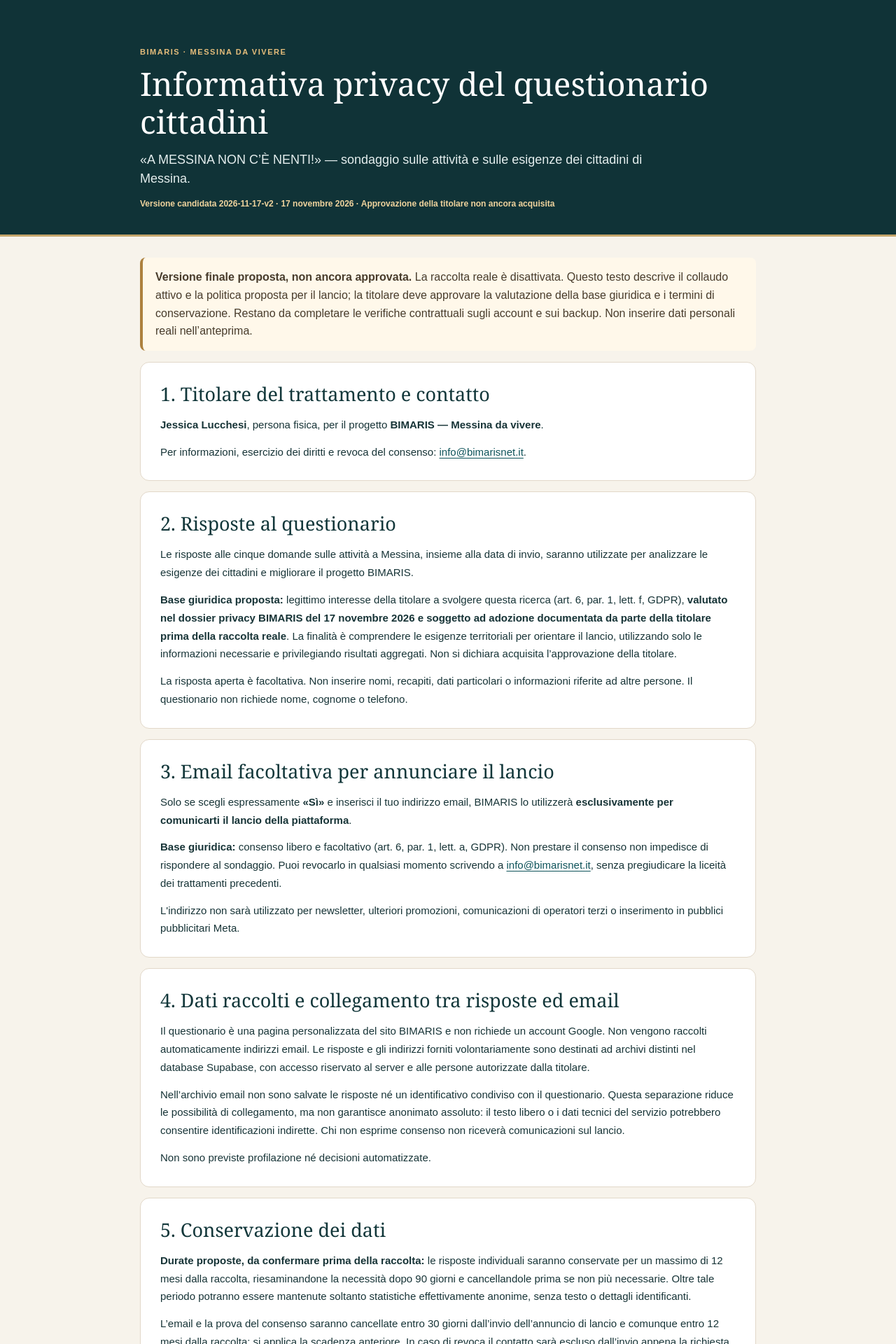
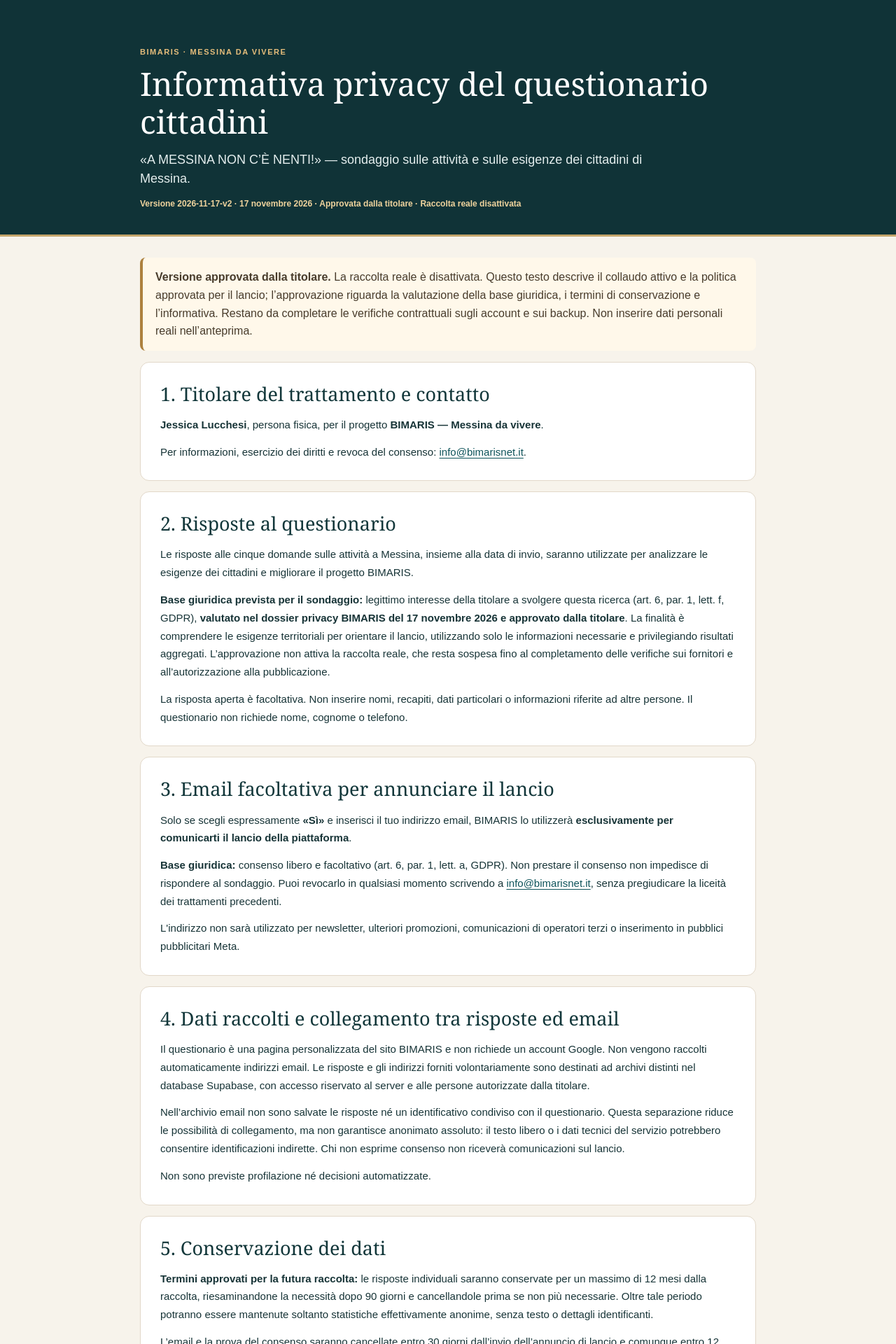
Before and after one commit to giovannibrunetto/bimaris-platform, a Next.js app in the folder apps/web/: page /privacy-questionario in a window 1280 px wide. Shown: the top 1920 px of the page at 70% size. Built offline with nearby package versions, Linux system fonts and the light colour scheme.

Commit message:
docs(survey): record controller approval reported by promoter; preserve collection hold

```diff
--- a/apps/web/app/privacy-questionario/page.tsx
+++ b/apps/web/app/privacy-questionario/page.tsx
@@ -14,12 +14,12 @@ export default function PrivacyQuestionarioPage() {
         <p className="survey-privacy__eyebrow">BIMARIS · Messina da vivere</p>
         <h1>Informativa privacy del questionario cittadini</h1>
         <p className="survey-privacy__subtitle">«A MESSINA NON C’È NENTI!» — sondaggio sulle attività e sulle esigenze dei cittadini di Messina.</p>
-        <p className="survey-privacy__version">Versione candidata 2026-11-17-v2 · 17 novembre 2026 · Approvazione della titolare non ancora acquisita</p>
+        <p className="survey-privacy__version">Versione 2026-11-17-v2 · 17 novembre 2026 · Approvata dalla titolare · Raccolta reale disattivata</p>
       </div>
     </header>
 
     <div className="survey-privacy__container survey-privacy__content">
-      <p className="survey-privacy__notice"><strong>Versione finale proposta, non ancora approvata.</strong> La raccolta reale è disattivata. Questo testo descrive il collaudo attivo e la politica proposta per il lancio; la titolare deve approvare la valutazione della base giuridica e i termini di conservazione. Restano da completare le verifiche contrattuali sugli account e sui backup. Non inserire dati personali reali nell’anteprima.</p>
+      <p className="survey-privacy__notice"><strong>Versione approvata dalla titolare.</strong> La raccolta reale è disattivata. Questo testo descrive il collaudo attivo e la politica approvata per il lancio; l’approvazione riguarda la valutazione della base giuridica, i termini di conservazione e l’informativa. Restano da completare le verifiche contrattuali sugli account e sui backup. Non inserire dati personali reali nell’anteprima.</p>
 
       <section aria-labelledby="survey-owner">
         <h2 id="survey-owner">1. Titolare del trattamento e contatto</h2>
@@ -30,7 +30,7 @@ export default function PrivacyQuestionarioPage() {
       <section aria-labelledby="survey-purpose">
         <h2 id="survey-purpose">2. Risposte al questionario</h2>
         <p>Le risposte alle cinque domande sulle attività a Messina, insieme alla data di invio, saranno utilizzate per analizzare le esigenze dei cittadini e migliorare il progetto BIMARIS.</p>
-        <p><strong>Base giuridica proposta:</strong> legittimo interesse della titolare a svolgere questa ricerca (art. 6, par. 1, lett. f, GDPR), <strong>valutato nel dossier privacy BIMARIS del 17 novembre 2026 e soggetto ad adozione documentata da parte della titolare prima della raccolta reale</strong>. La finalità è comprendere le esigenze territoriali per orientare il lancio, utilizzando solo le informazioni necessarie e privilegiando risultati aggregati. Non si dichiara acquisita l’approvazione della titolare.</p>
+        <p><strong>Base giuridica prevista per il sondaggio:</strong> legittimo interesse della titolare a svolgere questa ricerca (art. 6, par. 1, lett. f, GDPR), <strong>valutato nel dossier privacy BIMARIS del 17 novembre 2026 e approvato dalla titolare</strong>. La finalità è comprendere le esigenze territoriali per orientare il lancio, utilizzando solo le informazioni necessarie e privilegiando risultati aggregati. L’approvazione non attiva la raccolta reale, che resta sospesa fino al completamento delle verifiche sui fornitori e all’autorizzazione alla pubblicazione.</p>
         <p>La risposta aperta è facoltativa. Non inserire nomi, recapiti, dati particolari o informazioni riferite ad altre persone. Il questionario non richiede nome, cognome o telefono.</p>
       </section>
 
@@ -50,7 +50,7 @@ export default function PrivacyQuestionarioPage() {
 
       <section aria-labelledby="survey-retention">
         <h2 id="survey-retention">5. Conservazione dei dati</h2>
-        <p><strong>Durate proposte, da confermare prima della raccolta:</strong> le risposte individuali saranno conservate per un massimo di 12 mesi dalla raccolta, riesaminandone la necessità dopo 90 giorni e cancellandole prima se non più necessarie. Oltre tale periodo potranno essere mantenute soltanto statistiche effettivamente anonime, senza testo o dettagli identificanti.</p>
+        <p><strong>Termini approvati per la futura raccolta:</strong> le risposte individuali saranno conservate per un massimo di 12 mesi dalla raccolta, riesaminandone la necessità dopo 90 giorni e cancellandole prima se non più necessarie. Oltre tale periodo potranno essere mantenute soltanto statistiche effettivamente anonime, senza testo o dettagli identificanti.</p>
         <p>L’email e la prova del consenso saranno cancellate entro 30 giorni dall’invio dell’annuncio di lancio e comunque entro 12 mesi dalla raccolta: si applica la scadenza anteriore. In caso di revoca il contatto sarà escluso dall’invio appena la richiesta sarà ricevuta e verificata, con cancellazione senza ingiustificato ritardo.</p>
         <p>La prova del consenso comprende testo accettato, data e ora, versione del consenso e versione dell’informativa. La prova viene eliminata insieme al contatto; non è prevista una conservazione personale permanente successiva.</p>
       </section>
@@ -77,7 +77,7 @@ export default function PrivacyQuestionarioPage() {
       </section>
 
       <footer className="survey-privacy__footnote">
-        <p><strong>Stato del documento:</strong> testo candidato per l’approvazione della titolare, versione 2026-11-17-v2. I termini proposti non sono ancora attivati su dati reali. L’attivazione richiede le approvazioni privacy e una nuova autorizzazione della Direzione Strategica; gli archivi attuali restano esclusivamente di prova.</p>
+        <p><strong>Stato del documento:</strong> informativa approvata dalla titolare, versione 2026-11-17-v2. I termini approvati non sono ancora attivati su dati reali. L’attivazione richiede il completamento delle verifiche sui fornitori e una nuova autorizzazione della Direzione Strategica; gli archivi attuali restano esclusivamente di prova.</p>
       </footer>
     </div>
   </article>;
```
